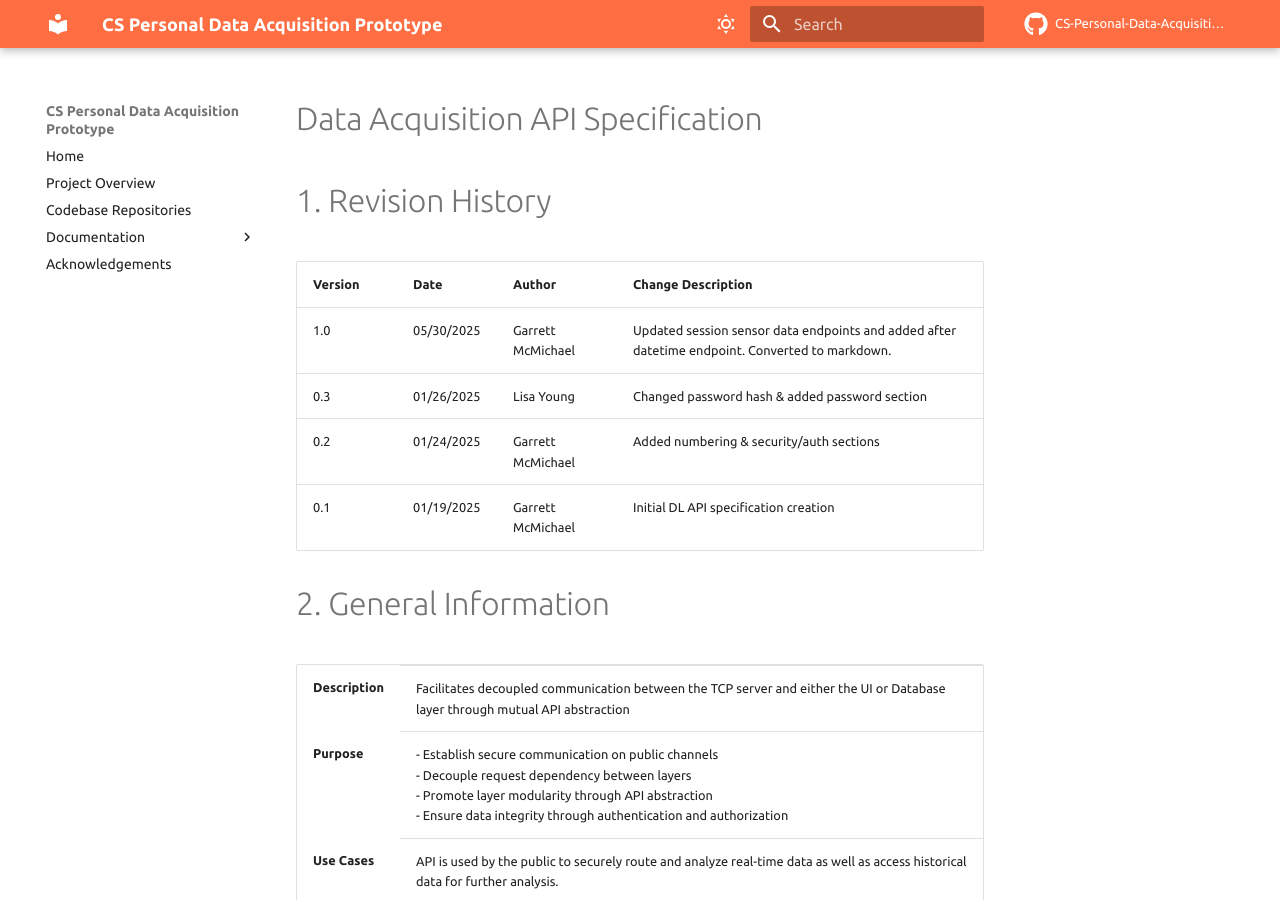
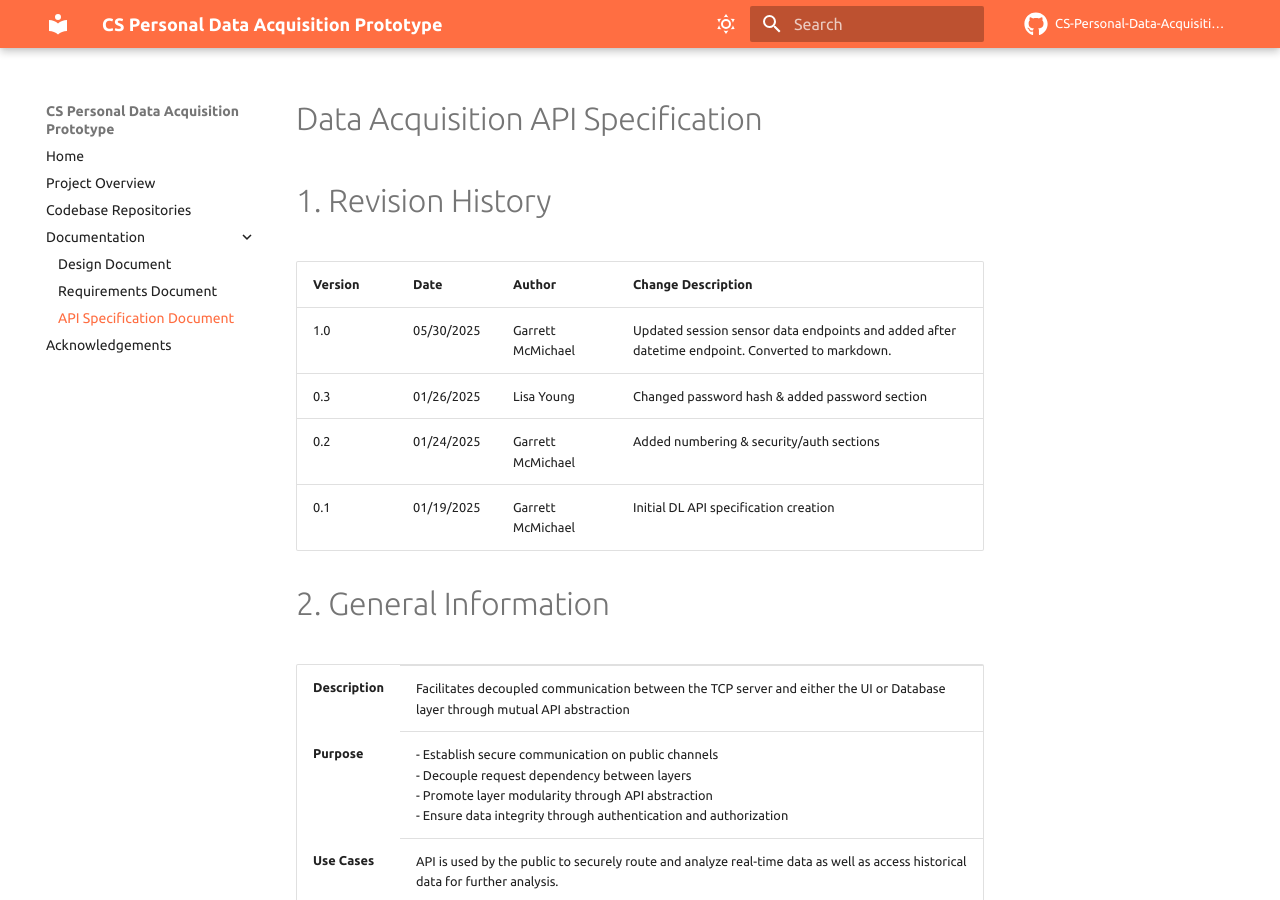
Before and after one commit to CS-Personal-Data-Acquisition-Prototype/CS-Personal-Data-Acquisition-Prototype.github.io, an MkDocs documentation site: the page built from docs/api_spec.md, in a window 1280 px wide and 900 px high. Built offline with MkDocs 1.6.1 and Material for MkDocs 9.7.7, drawn with Linux system fonts in a browser that asks for light colours.

Commit message:
added api document to navbar

```diff
--- a/mkdocs.yml
+++ b/mkdocs.yml
@@ -6,6 +6,7 @@ nav:
   - Documentation:
     - Design Document: design.md
     - Requirements Document: specification.md
+    - API Specification Document: api_spec.md
   - Acknowledgements: acknowledgements.md
 # repo_url: https://github.com/CS-Personal-Data-Acquisition-Prototype/CS-Personal-Data-Acquisition-Prototype.github.io
 repo_url: https://github.com/CS-Personal-Data-Acquisition-Prototype
```
